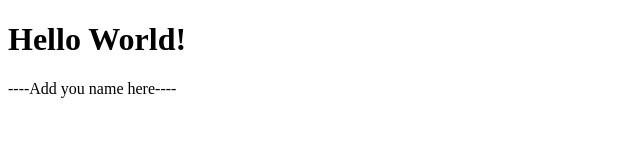
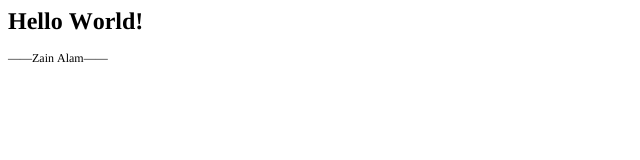
Before and after one commit to DS4200-S23-Class/ic-01-zainalam2, a plain HTML site: page index.html in a window 1280 px wide. Shown: the whole page, without its empty margins (0-640 px from the left). Drawn offline with Linux system fonts and the light colour scheme.

Commit message:
part 1 done

```diff
--- a/index.html
+++ b/index.html
@@ -1,14 +1,18 @@
-<!DOCTYPE html>
+<!DOCTYPE html PUBLIC "-//W3C//DTD HTML 4.01//EN" "http://www.w3.org/TR/html4/strict.dtd">
 <html>
+<head>
+  <meta http-equiv="Content-Type" content="text/html; charset=utf-8">
+  <meta http-equiv="Content-Style-Type" content="text/css">
+  <title></title>
+  <meta name="Generator" content="Cocoa HTML Writer">
+  <meta name="CocoaVersion" content="2022.6">
+  <style type="text/css">
+    p.p2 {margin: 0.0px 0.0px 12.0px 0.0px; font: 12.0px Times; color: #000000; -webkit-text-stroke: #000000}
+    span.s1 {font-kerning: none}
+  </style>
+</head>
 <body>
-
-<h1>Hello World!</h1>
-
-<p>
-
-----Add you name here----
-
-</p>
-
+<h1 style="margin: 0.0px 0.0px 16.1px 0.0px; font: 24.0px Times; color: #000000; -webkit-text-stroke: #000000"><span class="s1"><b>Hello World!</b></span></h1>
+<p class="p2"><span class="s1">——Zain Alam——<span class="Apple-converted-space"> </span></span></p>
 </body>
 </html>
```
